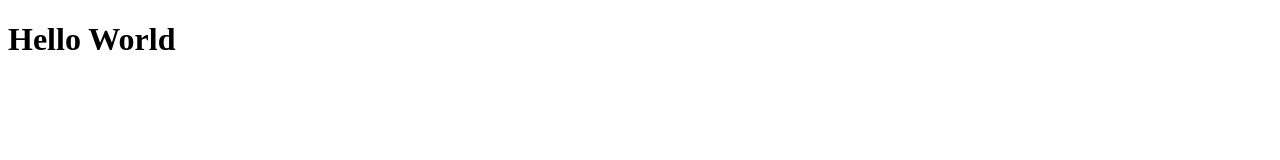
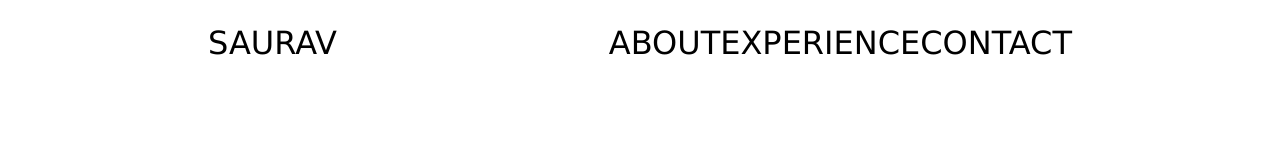
Before and after one commit to saurav7/my-portfolio-website, a plain HTML site: page index.html in a window 1280 px wide. Drawn offline with Linux system fonts and the light colour scheme.

Commit message:
created a navbar

```diff
--- a/index.html
+++ b/index.html
@@ -7,6 +7,14 @@
     <title>My Portfolio</title>
 </head>
 <body>
-    <h1>Hello World</h1>
+    <!-- NAVBAR -->
+    <header class="navbar">
+        <nav class="left">SAURAV</nav>
+        <nav class="right">
+            <a href="#about">ABOUT</a>
+            <a href="#experience">EXPERIENCE</a>
+            <a href="#contact">CONTACT</a>
+        </nav>
+    </header>
 </body>
 </html>
--- a/style.css
+++ b/style.css
@@ -0,0 +1,37 @@
+
+body{
+    font-family:'Lucida Sans', 'Lucida Sans Regular', 'Lucida Grande', 'Lucida Sans Unicode', Geneva, Verdana, sans-serif;
+
+}
+
+/* NAV BAR */
+
+.navbar{
+    height: 70px;
+    display: flex;
+    justify-content: space-between;
+    align-items: center;
+    font-size: 2rem;
+    color: black;
+}
+
+.left{
+    display: flex;
+    justify-content: flex-start;
+    align-items: center;
+    padding-left: 200px;
+    width: 50%;
+}
+
+.right{
+    display: flex;
+    justify-content: space-between;
+    align-items: center;
+    width: 50%;
+    padding-right: 200px;
+}
+
+a{
+    text-decoration: none;
+    color: black;
+}
```
